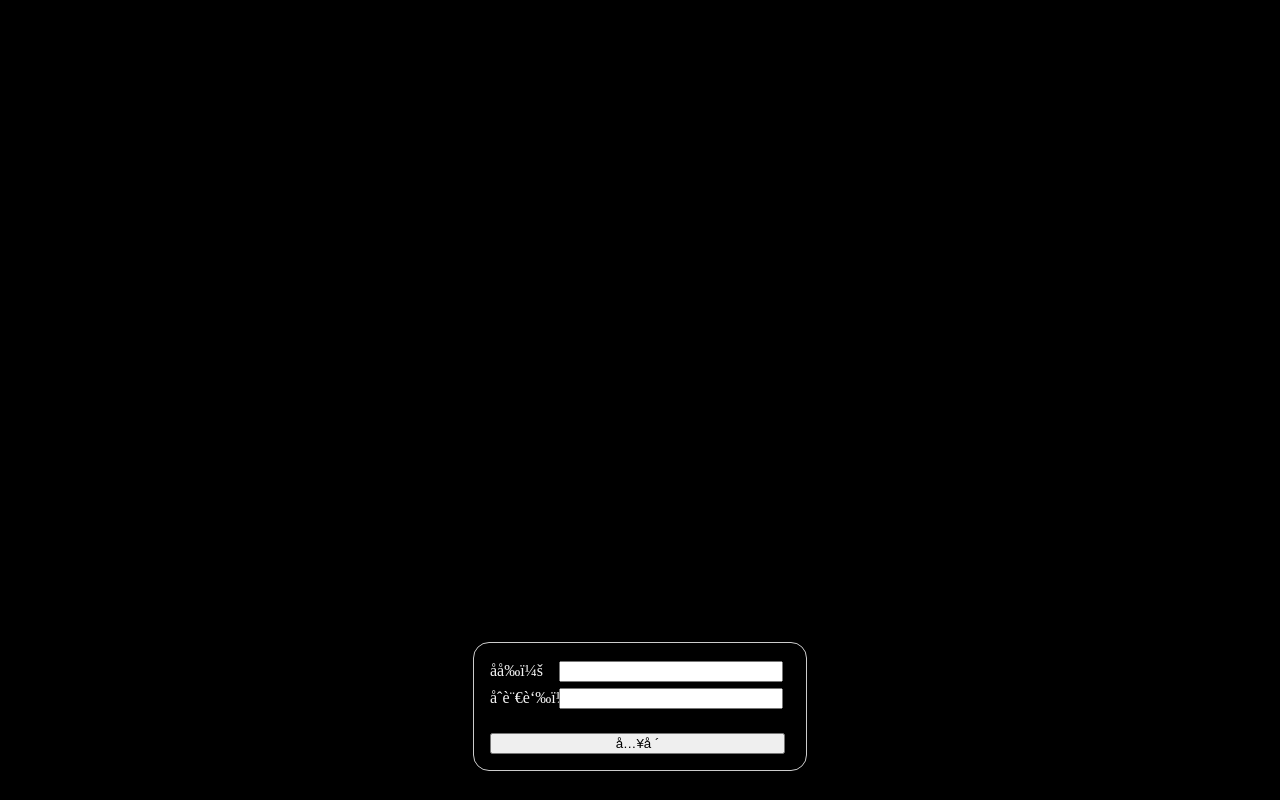
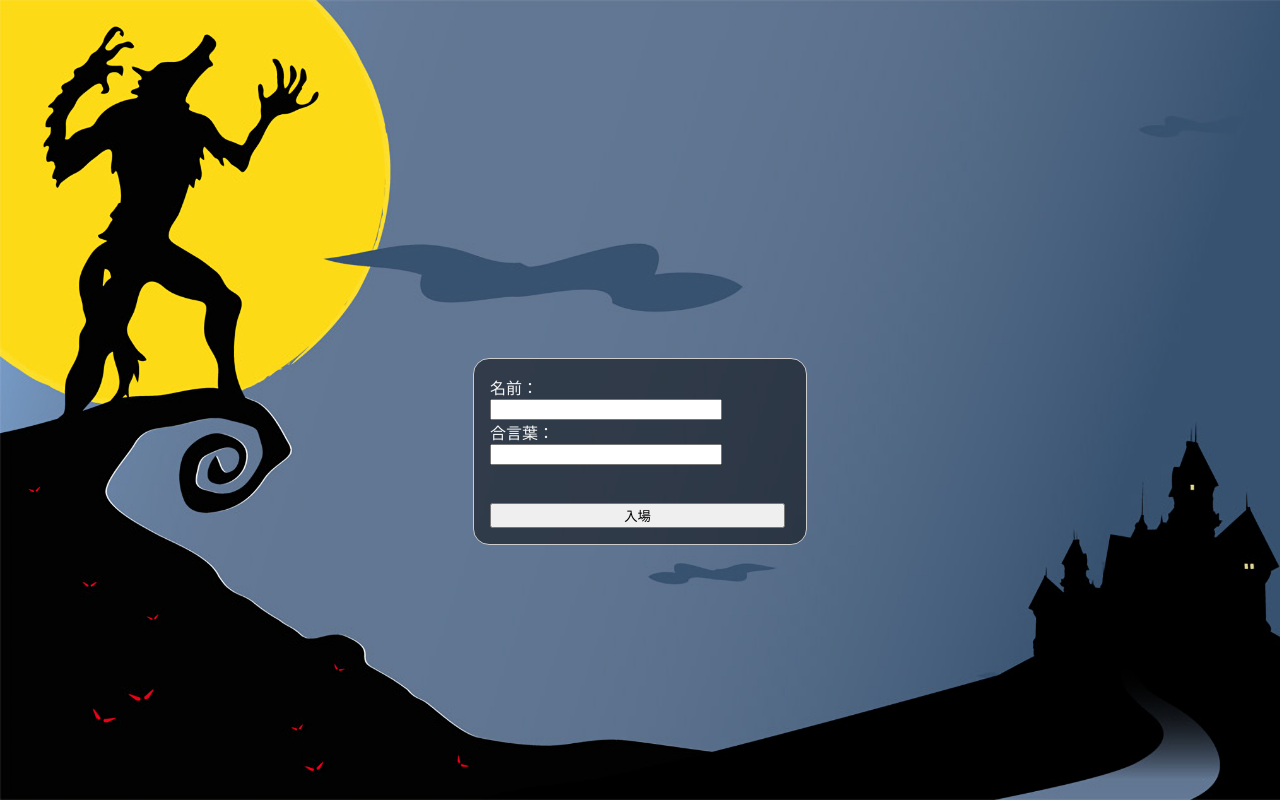
Before and after one commit to EndoHizumi/Jinro, a PHP site: page / in a window 1280 px wide. Run offline with PHP 8.4, Linux system fonts and the light colour scheme.

Commit message:
Layout Fixed

```diff
--- a/Broadcast.php
+++ b/Broadcast.php
@@ -2,14 +2,18 @@
   header('Content-Type: text/event-stream');
   header('Cache-Control:no-cache');
   require("Common.php");
+  set_time_limit(0);
   $lastID=isset($_SERVER["HTTP_LAST_EVENT_ID"]) ? intval($_SERVER["HTTP_LAST_EVENT_ID"]) : 0;
   $pdo->setAttribute(PDO::ATTR_ERRMODE, PDO::ERRMODE_EXCEPTION);
   $stmt = $pdo->prepare("SELECT * FROM activity_logs WHERE ID > :lastid");
+
   while (1) {
     $stmt -> bindvalue(":lastid",$lastID);
     $stmt -> execute();
     $eventData = $stmt -> fetchAll(PDO::FETCH_ASSOC);
     write($eventData);
+    ob_end_flush();
+    flush();
     sleep(1);
   }
 
@@ -30,7 +34,7 @@
     echo("id: $logid\n");
     echo("data: $jsondata\n\n");
     $lastID = $logid;
-      ob_flush(); flush();
   }
+
   }
  ?>
--- a/Common.php
+++ b/Common.php
@@ -1,7 +1,8 @@
 <?php
 try {
-$pdo = new PDO('mysql:host=127.0.0.1;dbname=winvis;charset=utf8','root','',
+$pdo = new PDO('mysql:host=127.0.0.1;dbname=winvis;charset=utf8','root','php1850',
 array(PDO::ATTR_EMULATE_PREPARES => false));
+$pdo->setAttribute(PDO::ATTR_ERRMODE, PDO::ERRMODE_EXCEPTION);
 } catch (PDOException $e) {
  echo('データベース接続失敗。'.$e->getMessage());
  return;
--- a/Login.php
+++ b/Login.php
@@ -1,7 +1,5 @@
 <?php
   require("Common.php");
-  $pdo->setAttribute(PDO::ATTR_ERRMODE, PDO::ERRMODE_EXCEPTION);
-
 try {
   $stmt = $pdo -> prepare("SELECT ID,job,expel FROM `members` WHERE id=:value;");
   $stmt -> bindValue(':value',0);
--- a/index.css
+++ b/index.css
@@ -5,22 +5,14 @@ body {
     background-size: cover;
     background-attachment: fixed;
     background-position: left center;
-    filter: progid: DXImageTransform.Microsoft.gradient(startColorstr='transparent', endColorstr='#000000');
-    /*INNER ELEMENTS MUST NOT BREAK THIS ELEMENTS BOUNDARIES*/
-    /*Element must have a height (not auto)*/
-    /*All filters must be placed together*/
-    -ms-filter: "progid:DXImageTransform.Microsoft.gradient(startColorstr = 'transparent', endColorstr = '#000000')";
-    /*Element must have a height (not auto)*/
-    /*All filters must be placed together*/
-    background-image: -webkit-gradient(linear, center top, center bottom, from(transparent), to(#000000));
-    background-image: -webkit-linear-gradient(top, transparent, #000000);
-    background-image: linear-gradient(top, transparent, #000000);
+    width: auto;
+    height: 700px;
 }
 
 .loginArea {
     position: relative;
     top: 50%;
-    margin-top: 250px;
+    margin: 0 auto;
 }
 
 .loginArea .loginForm {
--- a/index.html
+++ b/index.html
@@ -1,9 +1,11 @@
+<!DOCTYPE html>
 <html>
 
     <head>
         <meta name="viewport" content="width=device-width" initial-scale="1">
         <link rel="stylesheet" href="index.css" />
-
+        <meta http-equiv="Content-Type" content="text/html; charset=UTF-8">
+        <title>人狼　ログイン</title>
         <script src="https://code.jquery.com/jquery-2.2.4.min.js"></script>
         <script type="application/javascript" src="index.js"></script>
     </head>
```
Also changed, not shown: tests/Jinro_ServerTest.html (+36 -21 lines). Lines whose indentation alone changed are shown as unchanged.
